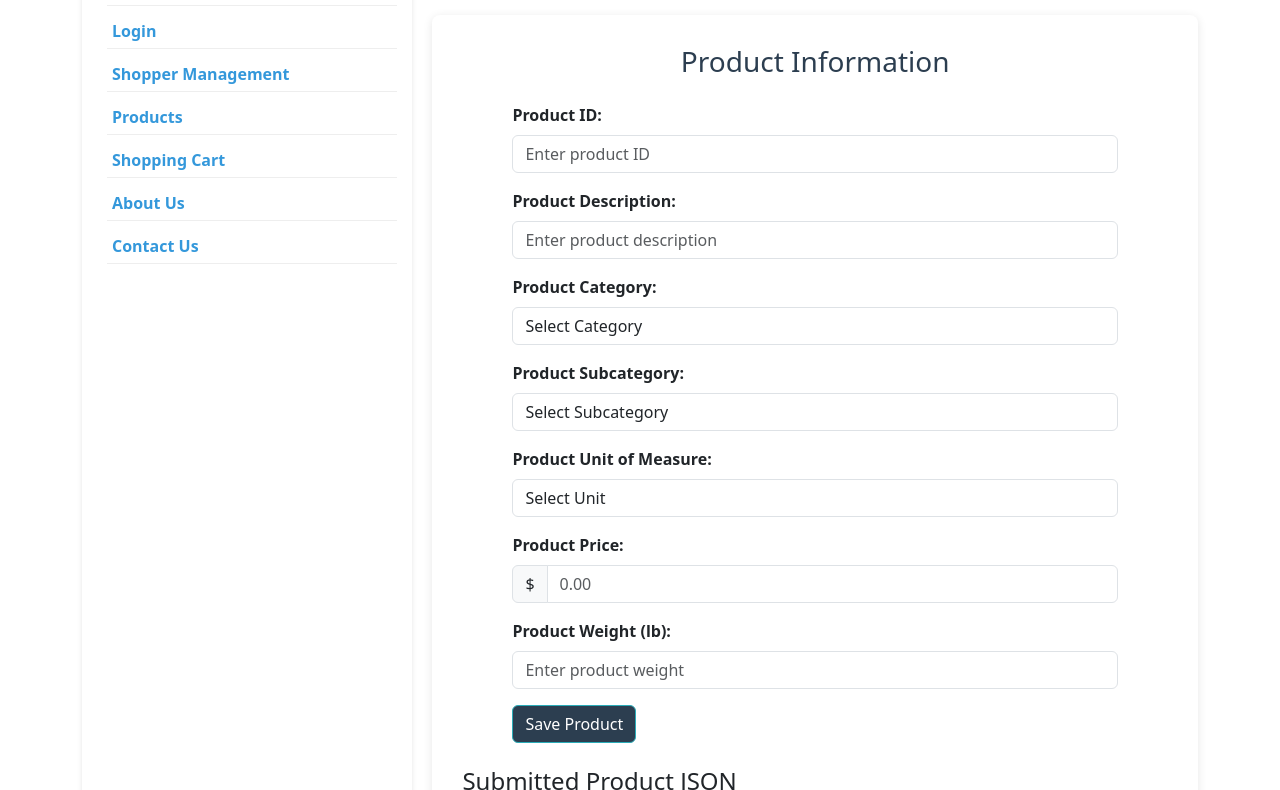
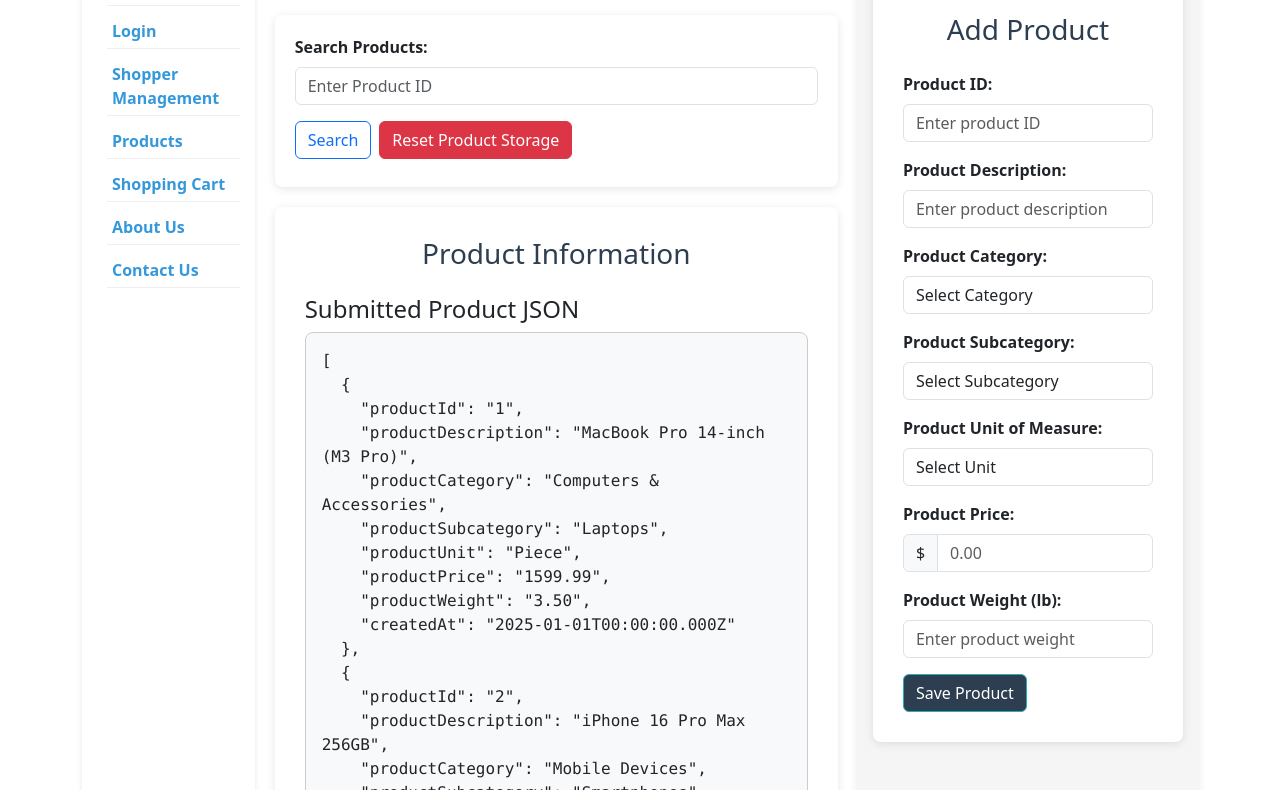
Before and after one commit to bxs5681/IST256_Team2, a plain HTML site: page productManagement.html in a window 1280 px wide. Shown: the part 217-1007 px from the top of the page. Drawn offline with nearby package versions, Linux system fonts and the light colour scheme.

Commit message:
product Management page redesigned - Add products on the aside

```diff
--- a/productManagement.html
+++ b/productManagement.html
@@ -61,6 +61,10 @@
 
 
     <style>
+        body {
+            padding: 0;
+            margin: 0;
+        }
         /* Main headers*/
         main h2 {
             margin-bottom: 20px;
@@ -76,7 +80,12 @@
 
         /* Nav */
         nav {
-            flex: 1 1 16%;
+            flex: 1 1 15%;
+        }
+
+        /* Main */
+        main {
+            flex: 1 1 50%;
         }
 
         /* Main form */
@@ -97,11 +106,20 @@
 
         /* Aside */
         aside {
-            flex: 1 1 25%;
+            flex: 1 1 30%;
             min-width: 300px;
             padding: 15px;
             border-radius: 8px;
             box-shadow: 0 2px 10px rgba(0, 0, 0, 0.1);
+        }
+
+        /* Search section styling */
+        .search-section {
+            background: white;
+            padding: 20px;
+            border-radius: 8px;
+            box-shadow: 0 2px 10px rgba(0, 0, 0, 0.1);
+            margin-bottom: 10px;
         }
 
         /* JSON output box */
@@ -150,10 +168,39 @@
     <main>
         <h2>Product Management</h2>
 
+        <div class="search-section">
+            <div class="mb-3">
+                <label for="productSearch" class="form-label"><strong>Search Products:</strong></label>
+                <input type="text" class="form-control" id="productSearch"
+                       placeholder="Enter Product ID">
+                <div class="error-message" id="productSearchError"></div>
+            </div>
+            <div class="d-flex flex-row gap-2">
+                <button type="button" class="btn btn-outline-primary" id="searchButton">Search</button>
+                <button type="button" class="btn btn-danger" id="resetLocalStorage">Reset Product Storage</button>
+            </div>
+            <div id="resetMsg" style="color: green; margin-top: 8px;"></div>
+        </div>
+
         <div class="formSetup">
             <h3 class="form-title">Product Information</h3>
 
-            <form id="productManagementForm" style="padding-left: 50px; padding-right: 50px;" novalidate
+            <!-- Shows JSON after successful submit -->
+            <section id="jsonSection" class="mt-4" style="margin-top: 150px;">
+                <h4>Submitted Product JSON</h4>
+                <div id="jsonOutput" aria-live="polite"></div>
+                <div class="mt-2"></div>
+            </section>
+
+        </div>
+    </main>
+
+    <!-- Aside -->
+    <aside>
+        <div class="formSetup">
+            <h3 class="form-title">Add Product</h3>
+
+            <form id="productManagementForm" novalidate
                   onsubmit="return validateProductManagementForm()">
 
                 <div class="mb-3">
@@ -231,35 +278,8 @@
                 </button>
 
             </form>
+        </div>
 
-            <!-- Shows JSON after successful submit -->
-            <section id="jsonSection" class="mt-4" style="margin-top: 150px;">
-                <h4>Submitted Product JSON</h4>
-                <div id="jsonOutput" aria-live="polite"></div>
-                <div class="mt-2">
-
-                </div>
-            </section>
-
-        </div>
-    </main>
-
-    <!-- Aside -->
-    <aside>
-        <div class="search-section">
-            <h3>Product Search</h3>
-            <div class="mb-3">
-                <label for="productSearch" class="form-label"><strong>Search Products:</strong></label>
-                <input type="text" class="form-control" id="productSearch"
-                       placeholder="Enter Product ID or Description">
-                <div class="error-message" id="productSearchError"></div>
-            </div>
-            <div class="d-flex flex-row gap-2">
-                <button type="button" class="btn btn-outline-primary" id="searchButton">Search</button>
-                <button type="button" class="btn btn-danger" id="resetLocalStorage">Reset Product Storage</button>
-            </div>
-            <div id="resetMsg" style="color: green; margin-top: 8px;"></div>
-        </div>
     </aside>
 </div>
 
```
Also changed, not shown: shopperManagement.html (+7 -2 lines).
